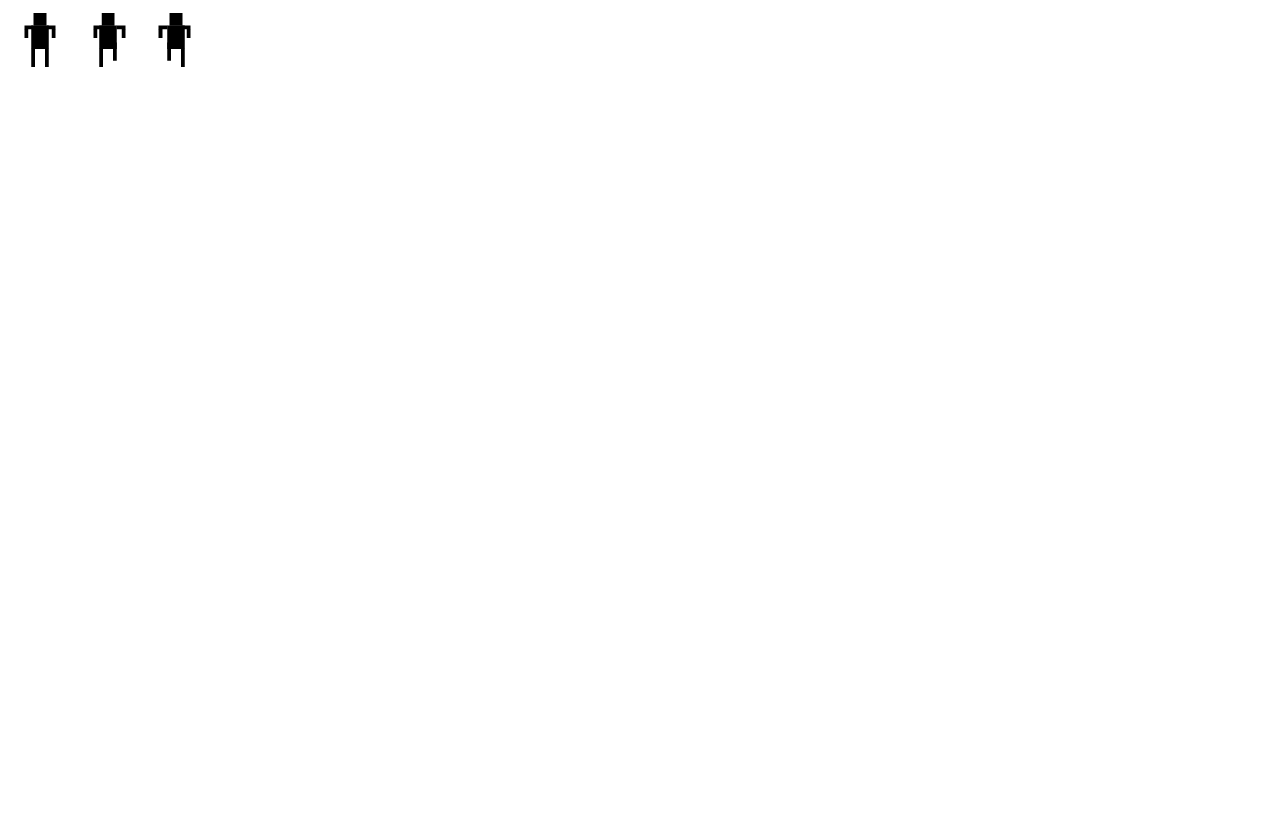
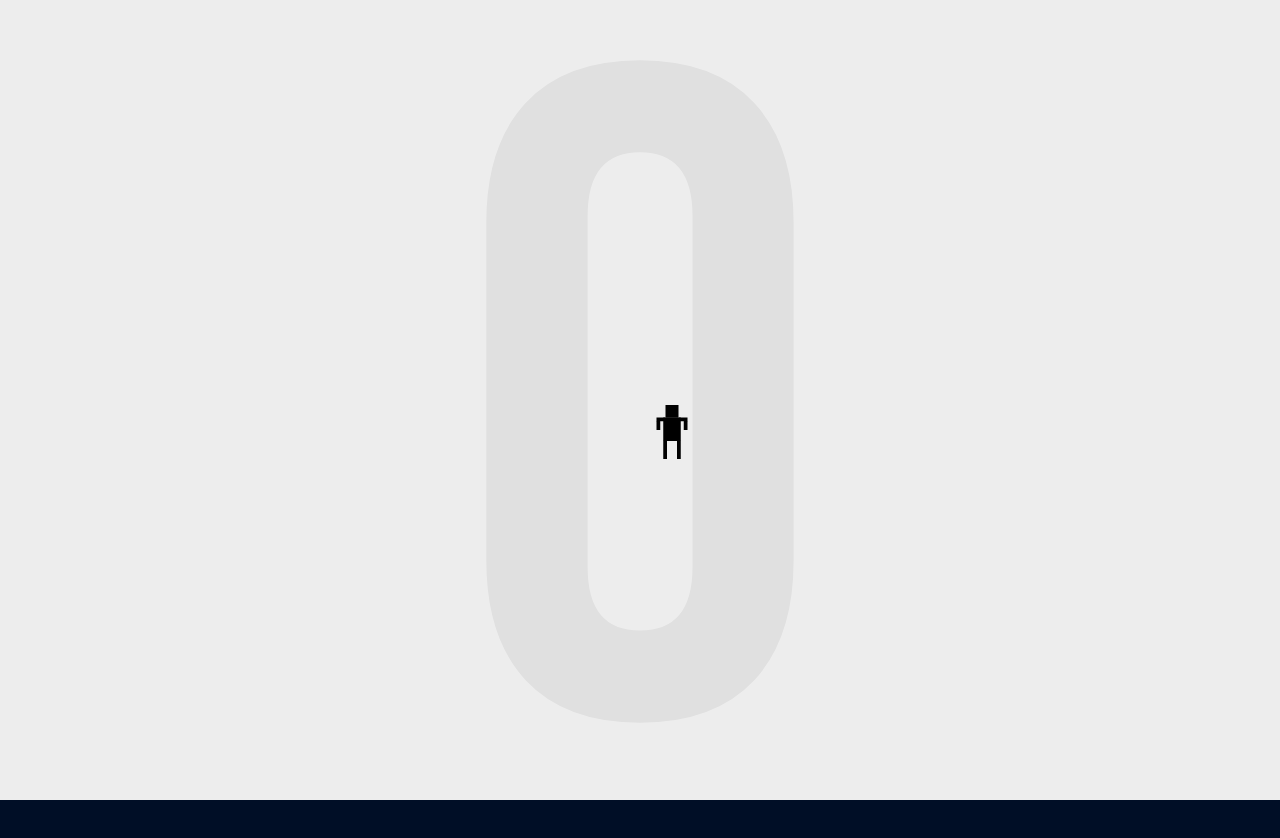
Before and after one commit to bst-myoung/ayumu, a plain HTML site: page index.html in a window 1280 px wide. Before the commit the page ends 800 px from the top, so only its background shows below. Drawn offline with Linux system fonts and the light colour scheme; the site is published under a folder, as on GitHub Pages, so addresses that start at the root find nothing.

Commit message:
html link fix

```diff
--- a/index.html
+++ b/index.html
@@ -4,7 +4,7 @@
     <meta charset="UTF-8">
     <meta name="viewport" content="width=device-width, initial-scale=1.0">
     <title>ayumu君</title>
-    <link rel="stylesheet" href="/_css/production/main.min.css">
+    <link rel="stylesheet" href="_css/production/main.min.css">
     <link rel="preconnect" href="https://fonts.googleapis.com">
     <link rel="preconnect" href="https://fonts.gstatic.com" crossorigin>
     <link href="https://fonts.googleapis.com/css2?family=Bebas+Neue&display=swap" rel="stylesheet">
@@ -27,5 +27,5 @@
         </div>
     </main>
 </body>
-<script type="module" src="/_js/index.js"></script>
+<script type="module" src="_js/index.js"></script>
 </html>
```
